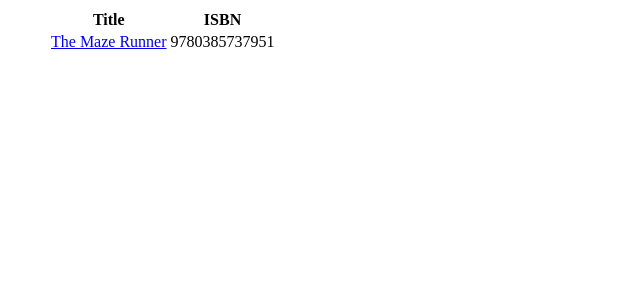
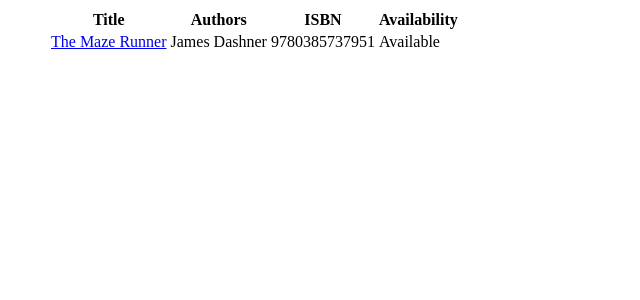
Before and after one commit to B1Dobbs/test_bookstore_d2d, a Django app: page /testBookstore/library/ in a window 1280 px wide. Shown: the top 300 px of the page, without its empty margins (0-640 px from the left). Run offline with Django 3.2, Linux system fonts and the light colour scheme; data comes from the database, SQL or seed files in the repository; both versions use the stored data as it was after the commit.

Commit message:
completed the bookListView and lightly tested.

```diff
--- a/test_bookstore_app/templates/test_bookstore_app/library.html
+++ b/test_bookstore_app/templates/test_bookstore_app/library.html
@@ -3,12 +3,20 @@
     <table>
         <tr>
             <th>Title</th>
+            <th>Authors</th>
             <th>ISBN</th>
+            <th>Availability</th>
         </tr>
     {% for book in book_list %}
     <tr>
         <td><a href="/library/{{ book.isbn }}/">{{ book.title }}</a></td>
+        <td>{{book.authors}}</td>
         <td>{{book.isbn}}</td>
+        {% if book.availability %}
+            <td>Available</td>
+        {% else %}
+            <td>Not Available</td>
+        {% endif %}
     </tr>
     {% endfor %}
     </table>
--- a/test_bookstore_app/views.py
+++ b/test_bookstore_app/views.py
@@ -7,10 +7,7 @@ from .models import Book
 # Create your views here.
 def library(request):
     template = loader.get_template('test_bookstore_app/library.html')
-    #try:
     book_list = Book.objects.all()
-    #except Book.DoesNotExist:
-        #raise Http404("No books are in the library")
     context = {
         'book_list': book_list,
     }
```
Also changed, not shown: db.sqlite3.
